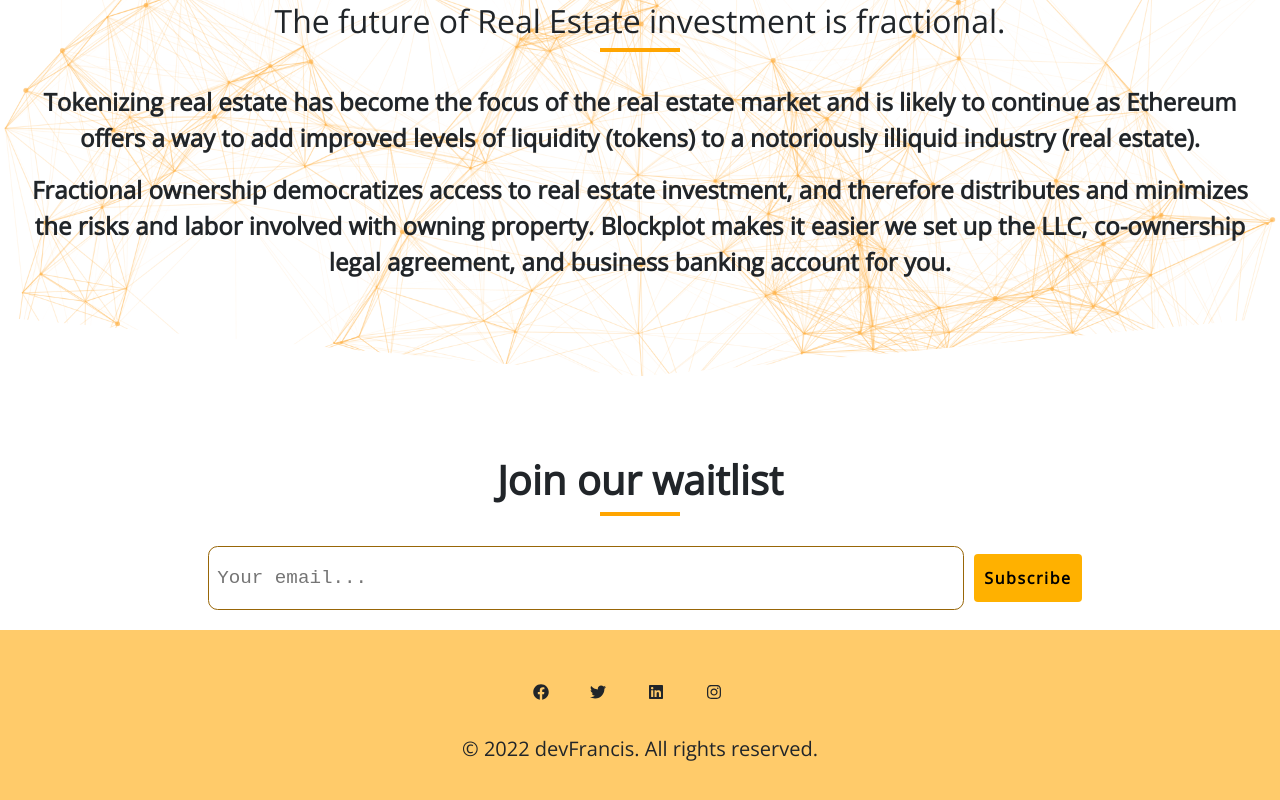
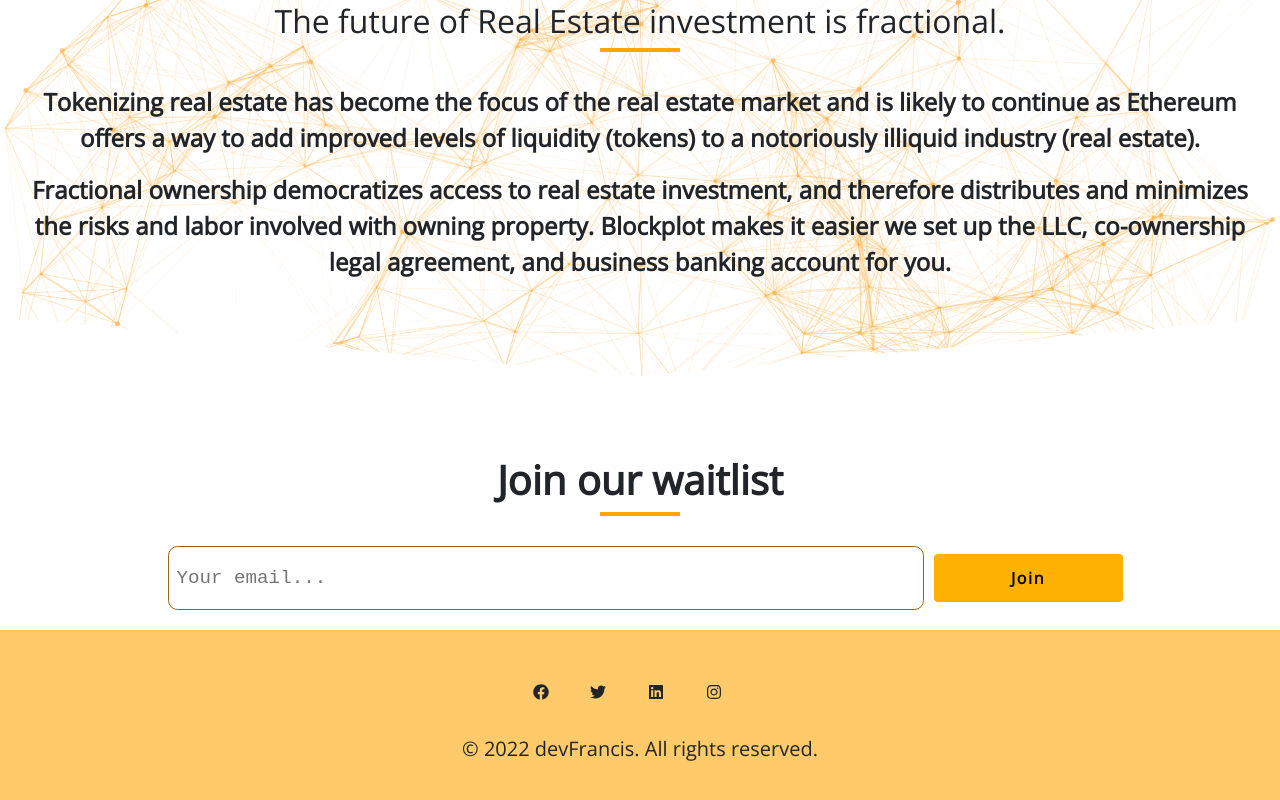
Before and after one commit to Francis-Nwachukwu/blockplot, a React (Create React App) app: page / in a window 1280 px wide. Shown: the part 1620-2420 px from the top of the page. Built offline with nearby package versions, Linux system fonts and the light colour scheme.

Commit message:
Making changes

```diff
--- a/src/components/form/form.css
+++ b/src/components/form/form.css
@@ -38,7 +38,7 @@ Newsletter
   padding: 0.25rem 0.5rem;
   display: block;
   height: 3rem;
-  /* width: 40%; */
+  width: 15%;
   text-transform: capitalize;
   font-weight: 700;
   letter-spacing: 0.1rem;
--- a/src/components/form/form.js
+++ b/src/components/form/form.js
@@ -11,7 +11,7 @@ const NewsletterForm = () => {
         className="form-input"
       />
       <button className="form-btn" type="submit">
-        Subscribe
+        Join
       </button>
     </form>
   );
```
